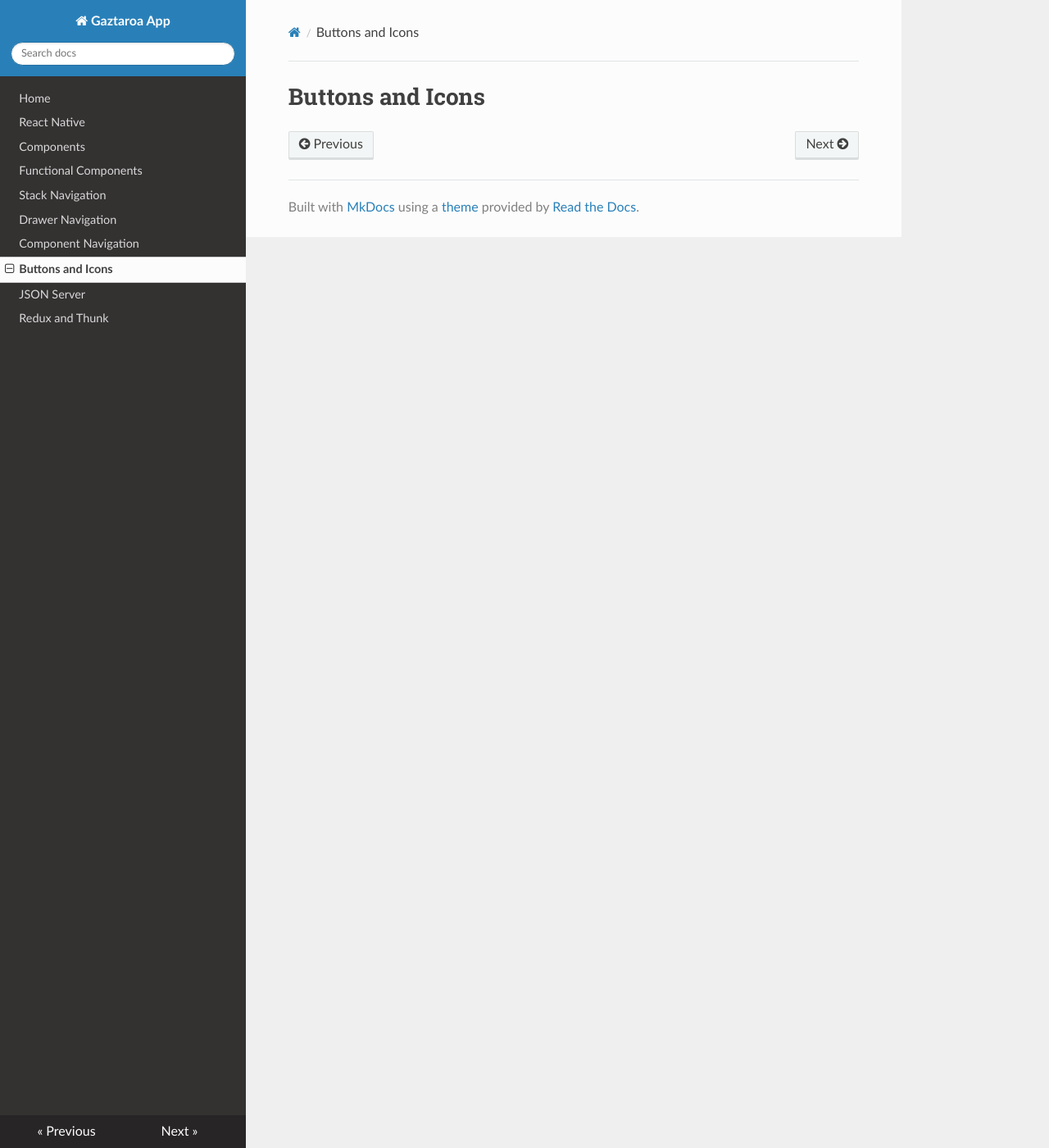
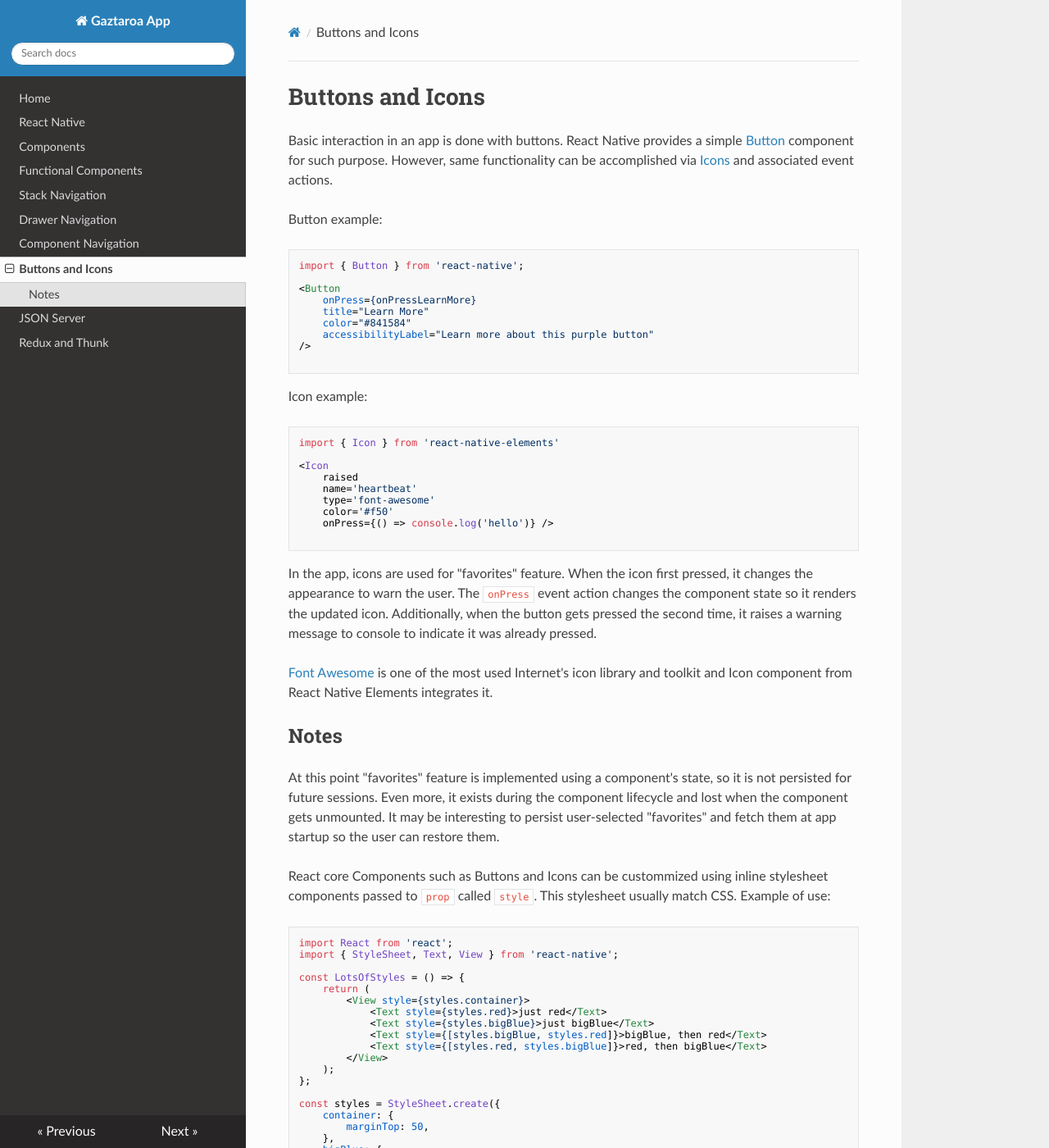
Before and after one commit to apabolleta/gaztaroa-app, an MkDocs documentation site: the page built from docs/7_buttons_icons.md, in a window 1280 px wide and 1400 px high. Shown: the whole window at 82% size. Built offline with MkDocs 1.6.1, drawn with Linux system fonts in a browser that asks for light colours; nearby versions of some CDN libraries; some of the changed text lies outside the part shown.

Commit message:
[EDIT] Documentation update

````diff
--- a/docs/7_buttons_icons.md
+++ b/docs/7_buttons_icons.md
@@ -1 +1,74 @@
 # Buttons and Icons
+
+Basic interaction in an app is done with buttons. React Native provides a simple [Button](https://reactnative.dev/docs/button) component for such purpose. However, same functionality can be accomplished via [Icons](https://reactnativeelements.com/docs/components/icon) and associated event actions.
+
+Button example:
+
+```javascript
+import { Button } from 'react-native';
+
+<Button
+    onPress={onPressLearnMore}
+    title="Learn More"
+    color="#841584"
+    accessibilityLabel="Learn more about this purple button"
+/>
+
+```
+
+Icon example:
+
+```javascript
+import { Icon } from 'react-native-elements'
+
+<Icon
+    raised
+    name='heartbeat'
+    type='font-awesome'
+    color='#f50'
+    onPress={() => console.log('hello')} />
+
+```
+
+In the app, icons are used for "favorites" feature. When the icon first pressed, it changes the appearance to warn the user. The `onPress` event action changes the component state so it renders the updated icon. Additionally, when the button gets pressed the second time, it raises a warning message to console to indicate it was already pressed.
+
+[Font Awesome](https://fontawesome.com/) is one of the most used Internet's icon library and toolkit and Icon component from React Native Elements integrates it.
+
+## Notes
+
+At this point "favorites" feature is implemented using a component's state, so it is not persisted for future sessions. Even more, it exists during the component lifecycle and lost when the component gets unmounted. It may be interesting to persist user-selected "favorites" and fetch them at app startup so the user can restore them.
+
+React core Components such as Buttons and Icons can be custommized using inline stylesheet components passed to `prop` called `style`. This stylesheet usually match CSS. Example of use:
+
+```javascript
+import React from 'react';
+import { StyleSheet, Text, View } from 'react-native';
+
+const LotsOfStyles = () => {
+    return (
+        <View style={styles.container}>
+            <Text style={styles.red}>just red</Text>
+            <Text style={styles.bigBlue}>just bigBlue</Text>
+            <Text style={[styles.bigBlue, styles.red]}>bigBlue, then red</Text>
+            <Text style={[styles.red, styles.bigBlue]}>red, then bigBlue</Text>
+        </View>
+    );
+};
+
+const styles = StyleSheet.create({
+    container: {
+        marginTop: 50,
+    },
+    bigBlue: {
+        color: 'blue',
+        fontWeight: 'bold',
+        fontSize: 30,
+    },
+    red: {
+        color: 'red',
+    },
+});
+
+export default LotsOfStyles;
+
+```
````
